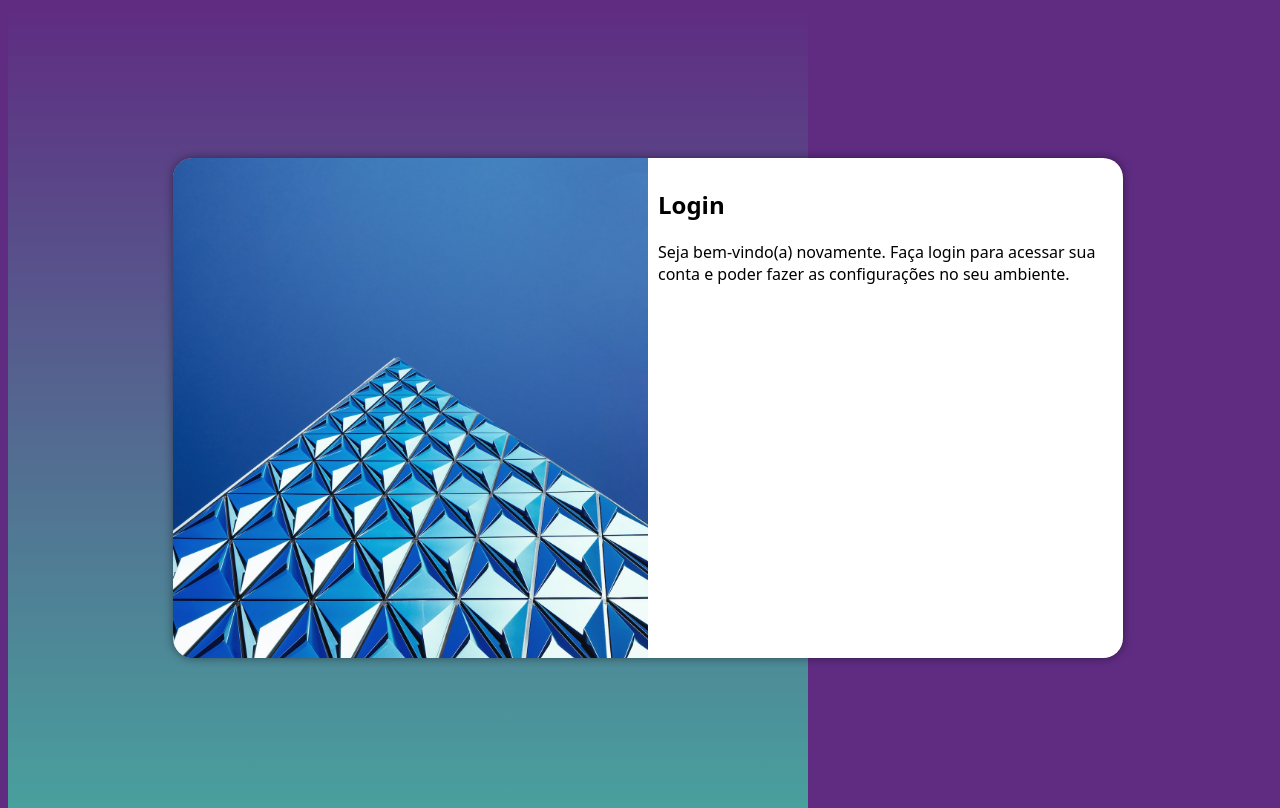
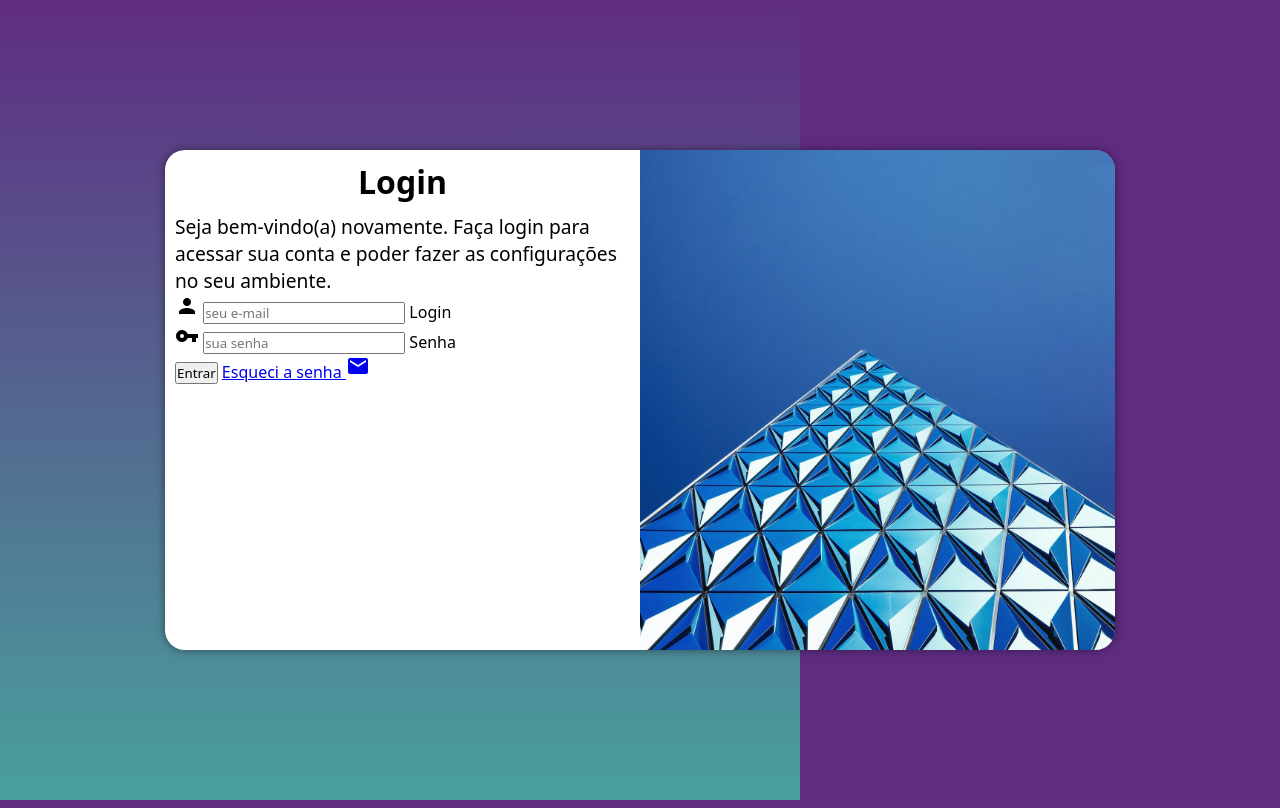
Before and after one commit to edivansilvajr/projeto-login, a plain HTML site: page index.html in a window 1280 px wide. Drawn offline with Linux system fonts and the light colour scheme.

Commit message:
adicionei o formulário

```diff
--- a/estilos/mediaquery.css
+++ b/estilos/mediaquery.css
@@ -33,13 +33,21 @@
     }
 
     section#login > div#imagem {
-        float: left;
+        float: right;
         width: 50%;
         height: 100%;
     }
 
     section#login > div#formulario {
-        float: right;
+        float: left;
         width: 50%;
     }
+
+    div#formulario > h1 {
+        font-size: 2em;
+    }
+
+    div#formulario > p {
+        font-size: 1.2em;
+    }
 }
--- a/estilos/style.css
+++ b/estilos/style.css
@@ -9,6 +9,7 @@
 * {
     font-family: system-ui, -apple-system, BlinkMacSystemFont, 'Segoe UI', Roboto, Oxygen, Ubuntu, Cantarell, 'Open Sans', 'Helvetica Neue', sans-serif;
     padding: 0px;
+    margin: 0px;
     box-sizing: border-box;
 }
 
@@ -34,7 +35,7 @@ section#login {
     overflow: hidden;
 
     background-color: white;
-    width: 250px;
+    width: 251px;
     height: 500px;
     border-radius: 20px;
     box-shadow: 0px 0px 10px rgba(0, 0, 0, 0.45);
@@ -54,3 +55,12 @@ section div#formulario {
     display: block;
     padding: 10px;
 }
+
+div#formulario > h1 {
+    text-align: center;
+    margin-bottom: 10px;
+}
+
+div#formulario > p {
+    font-size: 0.8em;
+}
--- a/index.html
+++ b/index.html
@@ -5,6 +5,7 @@
     <meta http-equiv="X-UA-Compatible" content="IE=edge">
     <meta name="viewport" content="width=device-width, initial-scale=1.0">
     <title>Login</title>
+    <link href="https://fonts.googleapis.com/icon?family=Material+Icons" rel="stylesheet">
     <link rel="stylesheet" href="estilos/style.css">
     <link rel="stylesheet" href="estilos/mediaquery.css">
 
@@ -18,8 +19,25 @@
             <div id="formulario">
                 <h1>Login</h1>
                 <p>Seja bem-vindo(a) novamente. Faça login para acessar sua conta e poder fazer as configurações no seu ambiente.</p>
-                <form action="login.php" method="post">
-
+                <form action="login.php" method="post" autocomplete="on">
+                    <div class="campo">
+                        <span class="material-icons">
+                            person
+                        </span>
+                        <input type="email" name="login" id="ilogin" placeholder="seu e-mail" autocomplete="email" required maxlength="30">
+                        <label for="ilogin">Login</label>
+                    </div>
+                    <div class="campo">
+                        <span class="material-icons">
+                            vpn_key
+                        </span>
+                        <input type="password" name="senha" id="isenha" placeholder="sua senha" autocomplete="current-password" required minlength="8" maxlength="20">
+                        <label for="isenha">Senha</label>
+                    </div>
+                    <input type="submit" value="Entrar">
+                    <a href="esqueci.html">
+                        Esqueci a senha <span class="material-icons">mail</span>
+                    </a>
                 </form>
             </div>
         </section>
```
